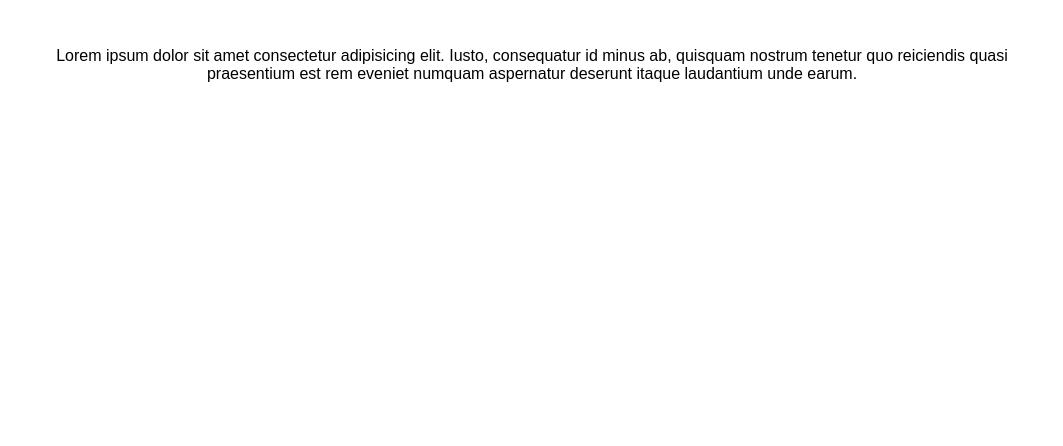
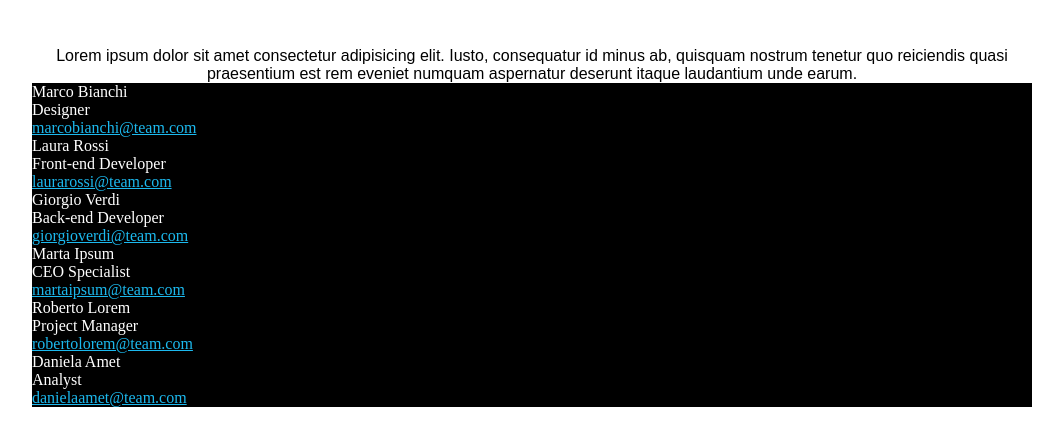
Before and after one commit to ClaudioAiello23/html-css-float-cards, a plain HTML site: page index.html in a window 1280 px wide. Shown: the part 90-536 px from the top of the page, without its empty margins (108-1171 px from the left). Drawn offline with Linux system fonts and the light colour scheme; a web font is replaced by a local one.

Commit message:
Inserimento struttura main testo

```diff
--- a/css/style.css
+++ b/css/style.css
@@ -36,3 +36,16 @@ header p{
           MAIN
 ***************************
 */
+
+.container{
+    background-color: aqua;
+}
+
+.team_user{
+    background-color: black;
+    color: white;
+}
+
+a{
+    color: rgb(28, 185, 238);
+}
--- a/index.html
+++ b/index.html
@@ -26,10 +26,49 @@
     </header>
     <!-- Fine intestazione sito -->
 
+    <!-- Inizio parte principale -->
+    <main class="container">
 
-    <main>
+        <div class="team_user">
+            <div>Marco Bianchi</div>
+            <div>Designer</div>
+            <a href="mailto:">marcobianchi@team.com</a>
+        </div>
+
+        <div class="team_user">
+            <div>Laura Rossi</div>
+            <div>Front-end Developer</div>
+            <a href="mailto:">laurarossi@team.com</a>
+        </div>
+
+        <div class="team_user">
+            <div>Giorgio Verdi</div>
+            <div>Back-end Developer</div>
+            <a href="mailto:">giorgioverdi@team.com</a>
+         </div>
+
+        <div class="team_user">
+            <div>Marta Ipsum</div>
+            <div>CEO Specialist</div>
+            <a href="mailto:">martaipsum@team.com</a>
+        </div>
+
+        <div class="team_user">
+            <div>Roberto Lorem</div>
+            <div>Project Manager</div>
+            <a href="mailto:">robertolorem@team.com</a>
+        </div>
+
+        <div class="team_user">
+            <div>Daniela Amet</div>
+            <div>Analyst</div>
+            <a href="mailto:">danielaamet@team.com</a>
+        </div>
 
     </main>
+    <!-- Fine parte principale -->
+
 
 </body>
+
 </html>
```
